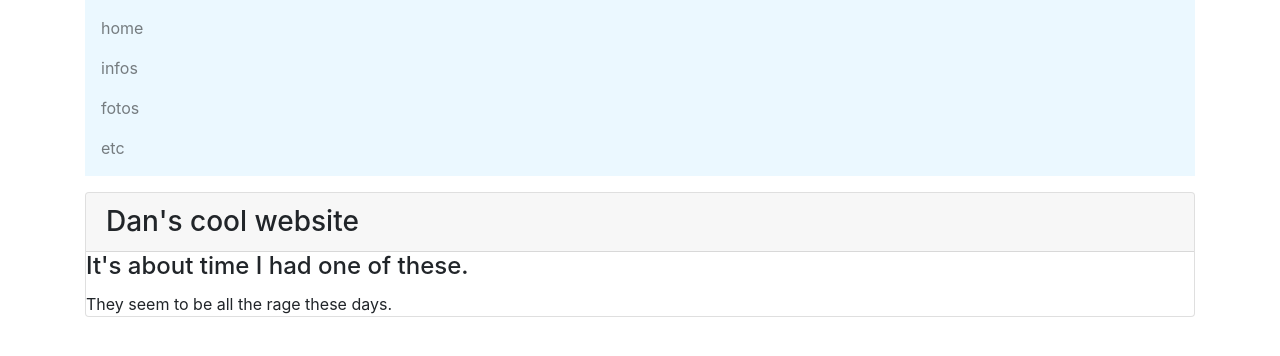
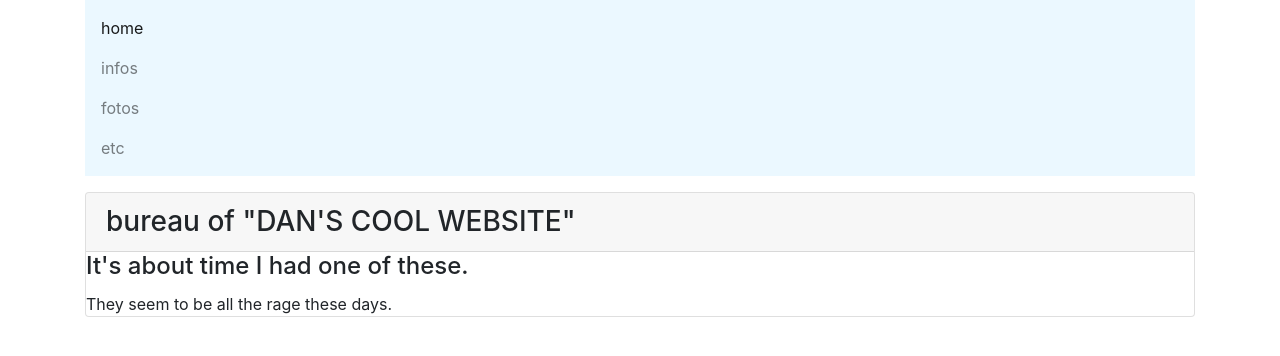
Before and after one commit to dwright213/site, a Flask app: page / in a window 1280 px wide. Shown: the top 356 px of the page. Run offline with Flask 2, Linux system fonts and the light colour scheme; some libraries are stand-ins or nearby versions.

Commit message:
move navigation to macro

```diff
--- a/app.py
+++ b/app.py
@@ -24,5 +24,3 @@ def etc():
 
 if __name__ == "__main__":
 	app.run()
-
-# ansible-playbook ansible/main.yml -t migrate -vvvv
--- a/templates/header.html
+++ b/templates/header.html
@@ -9,4 +9,4 @@
 	<link rel="stylesheet" href="https://maxcdn.bootstrapcdn.com/bootstrap/4.0.0-alpha.4/css/bootstrap.min.css" integrity="sha384-2hfp1SzUoho7/TsGGGDaFdsuuDL0LX2hnUp6VkX3CUQ2K4K+xjboZdsXyp4oUHZj" crossorigin="anonymous">
 
 </head>
-<title>Dan</title>
+<title>dan</title>
--- a/templates/index.html
+++ b/templates/index.html
@@ -1,7 +1,7 @@
 {% extends "layout.html" %}
 {% block content %}
 	<div class="card">
-		<h3 class="card-header">Dan's cool website</h3>
+		<h3 class="card-header">bureau of "DAN'S COOL WEBSITE"</h3>
 		<div class="card-block">
 			<h4 class="card-title">It's about time I had one of these.</h4>
 			<p class="card-text">
--- /dev/null
+++ b/templates/macros.html
@@ -0,0 +1,10 @@
+{% macro nav_link(section) %}
+	{% if section == request.endpoint %}
+		<a class="nav-item nav-link active" href="{{ url_for(section) }}">
+		<span class="sr-only">(current)</span>
+	{% else %}
+		<a class="nav-item nav-link" href="{{ url_for(section) }}">
+	{% endif %}
+		{{ section }}
+	</a>
+{% endmacro %}
--- a/templates/nav.html
+++ b/templates/nav.html
@@ -1,7 +1,8 @@
+{% from "macros.html" import nav_link with context %}
 <nav class="navbar navbar-light bg-faded" style="background-color: #ebf8ff;">
 	<div class="nav navbar-nav">
 		{% for section in g.nav %}
-			<a class="nav-item nav-link" href="{{ url_for(section) }}">{{ section }}</a>
+			{{ nav_link(section) }}
 		{% endfor %}
 	</div>
 </nav>
```
Also changed, not shown: 1 other file.
